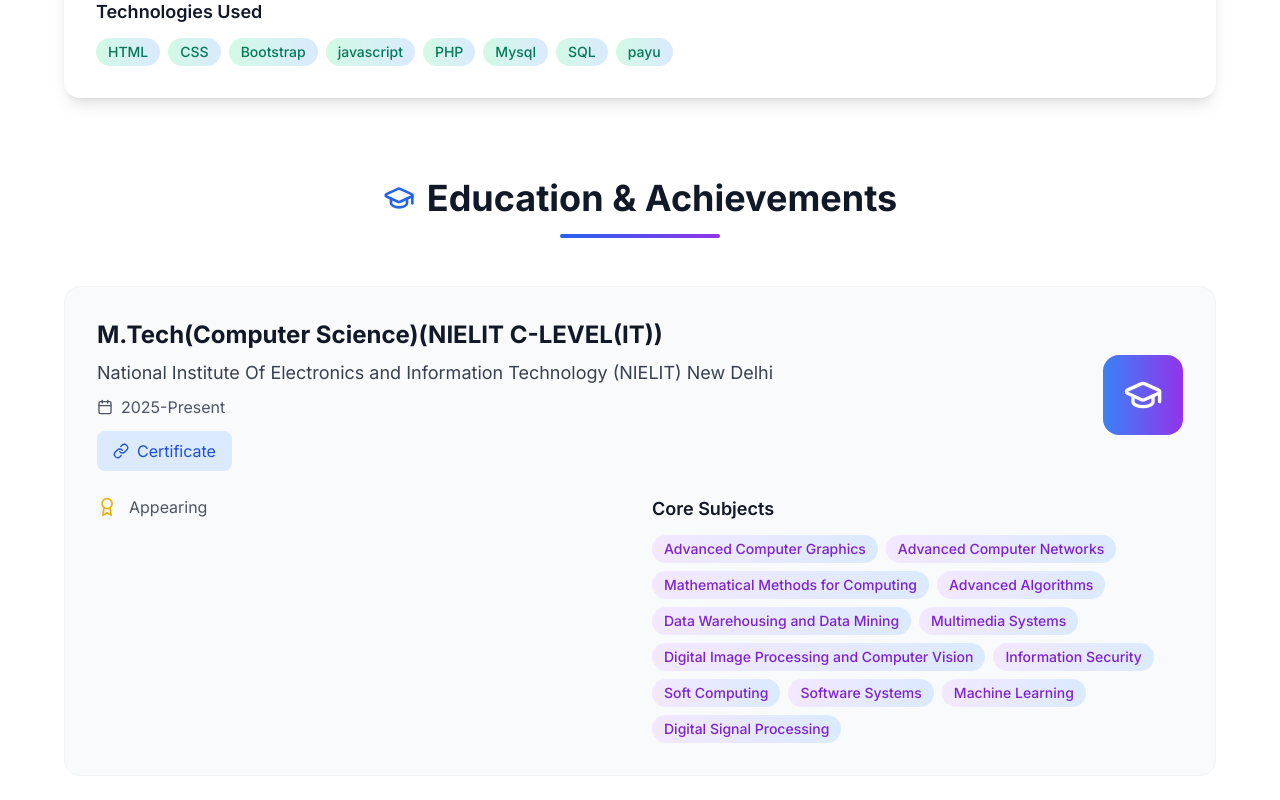
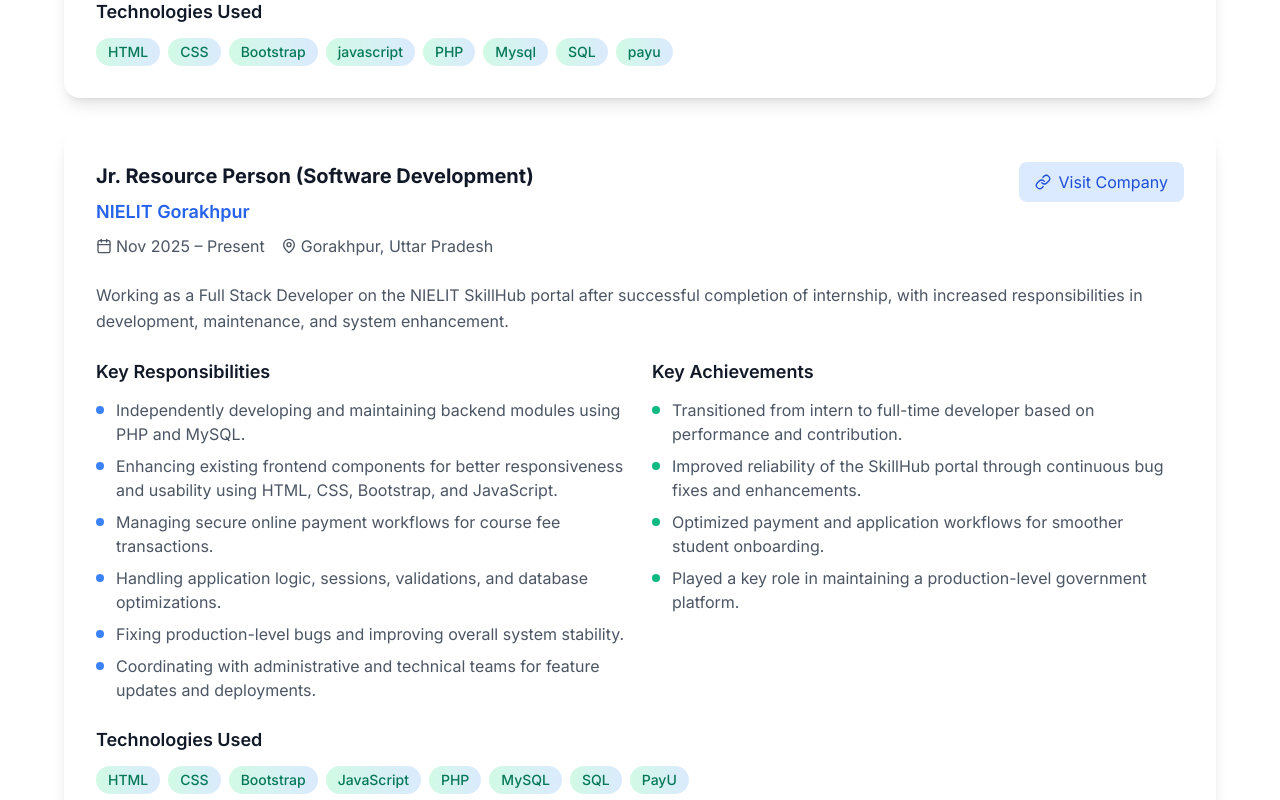
Before and after one commit to abhiGithub302/portfolio, a React (Vite) app: page / in a window 1280 px wide. Shown: the part 2220-3020 px from the top of the page. Built offline with nearby package versions, Linux system fonts and the light colour scheme.

Commit message:
udate experience details

```diff
--- a/src/components/About.tsx
+++ b/src/components/About.tsx
@@ -9,7 +9,7 @@
       id: 1,
       position: "Full Stack Developer Intern",
       company: "NIELIT Gorakhpur",
-      duration: "Mar 2025 - May 2025",
+      duration: "May 2025 - Oct 2025",
       location: "Gorakhpur UP",
       description: "Enhanced the NIELIT SkillHub portal by developing dynamic and responsive features using PHP,MySQL,HTML,CSS,Javascript.",
       responsibilities: [
@@ -26,54 +26,43 @@
         "Contributed to a seamless user experience through efficient backend–frontend integration."
       ],
       technologies: ["HTML", "CSS", "Bootstrap", "javascript", "PHP", "Mysql", "SQL","payu"],
-      companyUrl: "https://nielitup.in/"
+      companyUrl: "https://www.nielit.gov.in/gorakhpur/index.php"
     },
-    // {
-    //   id: 2,
-    //   position: "Full Stack Developer",
-    //   company: "Digital Innovations Inc.",
-    //   duration: "Jun 2020 - Dec 2021",
-    //   location: "Remote",
-    //   description: "Developed and maintained multiple client projects ranging from e-commerce platforms to data visualization dashboards.",
-    //   responsibilities: [
-    //     "Built responsive web applications using React, Vue.js, and Angular",
-    //     "Developed RESTful APIs and GraphQL endpoints using Node.js and Python",
-    //     "Integrated third-party services including payment gateways and analytics tools",
-    //     "Optimized database queries and implemented caching strategies",
-    //     "Participated in agile development processes and sprint planning"
-    //   ],
-    //   achievements: [
-    //     "Delivered 20+ successful projects for various clients",
-    //     "Improved client satisfaction scores by 35%",
-    //     "Reduced API response times by 45% through optimization",
-    //     "Implemented automated testing increasing code coverage to 85%"
-    //   ],
-    //   technologies: ["React", "Vue.js", "Python", "Django", "MongoDB", "GraphQL", "Jest"],
-    //   companyUrl: "https://digitalinnovations.com"
-    // },
-    // {
-    //   id: 3,
-    //   position: "Frontend Developer",
-    //   company: "StartupXYZ",
-    //   duration: "Aug 2019 - May 2020",
-    //   location: "New York, NY",
-    //   description: "Focused on creating intuitive user interfaces and improving user experience for the company's main product.",
-    //   responsibilities: [
-    //     "Developed responsive UI components using React and CSS-in-JS libraries",
-    //     "Collaborated with UX/UI designers to implement pixel-perfect designs",
-    //     "Optimized web applications for performance and accessibility",
-    //     "Maintained and updated legacy codebase",
-    //     "Participated in user testing sessions and gathered feedback"
-    //   ],
-    //   achievements: [
-    //     "Improved page load times by 30% through code splitting and lazy loading",
-    //     "Achieved 98% accessibility compliance (WCAG 2.1 AA)",
-    //     "Increased user engagement by 25% through UI/UX improvements",
-    //     "Successfully migrated legacy jQuery code to modern React"
-    //   ],
-    //   technologies: ["React", "JavaScript", "SASS", "Webpack", "Jest", "Cypress"],
-    //   companyUrl: "https://startupxyz.com"
-    // }
+    {
+  id: 2,
+  position: "Jr. Resource Person (Software Development)",
+  company: "NIELIT Gorakhpur",
+  duration: "Nov 2025 – Present",
+  location: "Gorakhpur, Uttar Pradesh",
+  description:
+    "Working as a Full Stack Developer on the NIELIT SkillHub portal after successful completion of internship, with increased responsibilities in development, maintenance, and system enhancement.",
+  responsibilities: [
+    "Independently developing and maintaining backend modules using PHP and MySQL.",
+    "Enhancing existing frontend components for better responsiveness and usability using HTML, CSS, Bootstrap, and JavaScript.",
+    "Managing secure online payment workflows for course fee transactions.",
+    "Handling application logic, sessions, validations, and database optimizations.",
+    "Fixing production-level bugs and improving overall system stability.",
+    "Coordinating with administrative and technical teams for feature updates and deployments."
+  ],
+  achievements: [
+    "Transitioned from intern to full-time developer based on performance and contribution.",
+    "Improved reliability of the SkillHub portal through continuous bug fixes and enhancements.",
+    "Optimized payment and application workflows for smoother student onboarding.",
+    "Played a key role in maintaining a production-level government platform."
+  ],
+  technologies: [
+    "HTML",
+    "CSS",
+    "Bootstrap",
+    "JavaScript",
+    "PHP",
+    "MySQL",
+    "SQL",
+    "PayU"
+  ],
+  companyUrl: "https://www.nielit.gov.in/gorakhpur/index.php"
+}
+
   ];
   const skills = [
     {
--- a/src/components/Contact.tsx
+++ b/src/components/Contact.tsx
@@ -209,7 +209,7 @@
                       onChange={handleInputChange}
                       required
                       className="w-full px-4 py-3 border border-gray-300 dark:border-gray-600 rounded-xl focus:ring-2 focus:ring-blue-500 focus:border-transparent bg-gray-50 dark:bg-gray-800 text-gray-900 dark:text-white transition-colors duration-200"
-                      placeholder="abhi"
+                      placeholder="Harish Chandra"
                     />
                   </div>
                   <div>
@@ -224,7 +224,7 @@
                       onChange={handleInputChange}
                       required
                       className="w-full px-4 py-3 border border-gray-300 dark:border-gray-600 rounded-xl focus:ring-2 focus:ring-blue-500 focus:border-transparent bg-gray-50 dark:bg-gray-800 text-gray-900 dark:text-white transition-colors duration-200"
-                      placeholder="yadav"
+                      placeholder="Yadav"
                     />
                   </div>
                 </div>
@@ -241,7 +241,7 @@
                     onChange={handleInputChange}
                     required
                     className="w-full px-4 py-3 border border-gray-300 dark:border-gray-600 rounded-xl focus:ring-2 focus:ring-blue-500 focus:border-transparent bg-gray-50 dark:bg-gray-800 text-gray-900 dark:text-white transition-colors duration-200"
-                    placeholder="+1 (555) 123-4567"
+                    placeholder="+919999999999"
                   />
                 </div>
 
```
